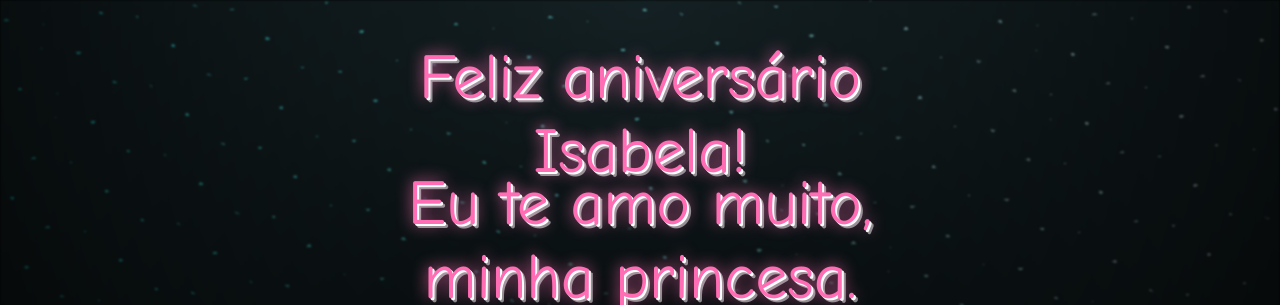
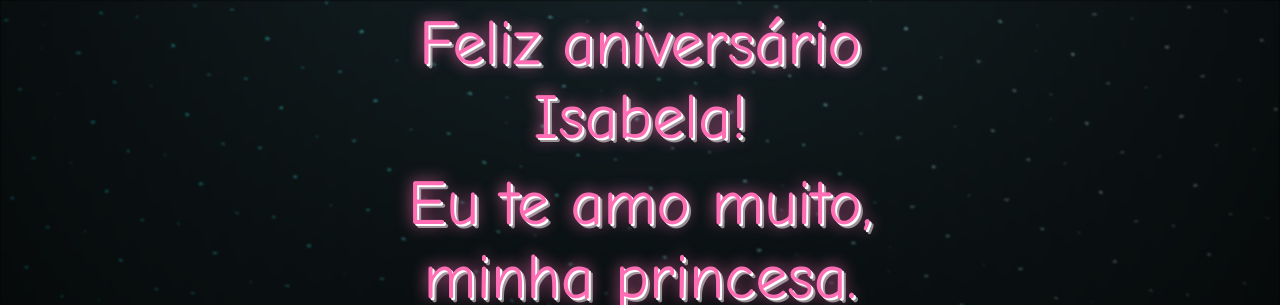
Before and after one commit to pedro05rocha/isinha, a website: page index.html in a window 1280 px wide. Shown: the top 305 px of the page. Drawn offline with Linux system fonts and the light colour scheme.

```diff
--- a/index.html
+++ b/index.html
@@ -9,7 +9,8 @@
     <title>flowers</title>
 </head>
 <body class="container">
-<div class="happy-birthday">Feliz aniversário Isabela!</div>
+<div style="position: absolute; top: 10%; left: 50%; transform: translate(-50%,-50%); z-index: 9999; text-align: center; text-shadow: 2px 2px 0 #fff, 4px 4px 0 rgba(255,255,255,0.5), 0 0 15px #ff6eb4; font-size: 8vmin; font-family: 'Comic Sans MS', 'Chalkboard SE', 'Marker Felt', sans-serif; color: #ff6eb4;">
+    Feliz aniversário Isabela!</div>
 
 <!-- Texto fofo mais à esquerda -->
 <div style="position: absolute; top: 30%; left: 50%; transform: translate(-50%,-50%); z-index: 9999; text-align: center; text-shadow: 2px 2px 0 #fff, 4px 4px 0 rgba(255,255,255,0.5), 0 0 15px #ff6eb4; font-size: 8vmin; font-family: 'Comic Sans MS', 'Chalkboard SE', 'Marker Felt', sans-serif; color: #ff6eb4;">
```
